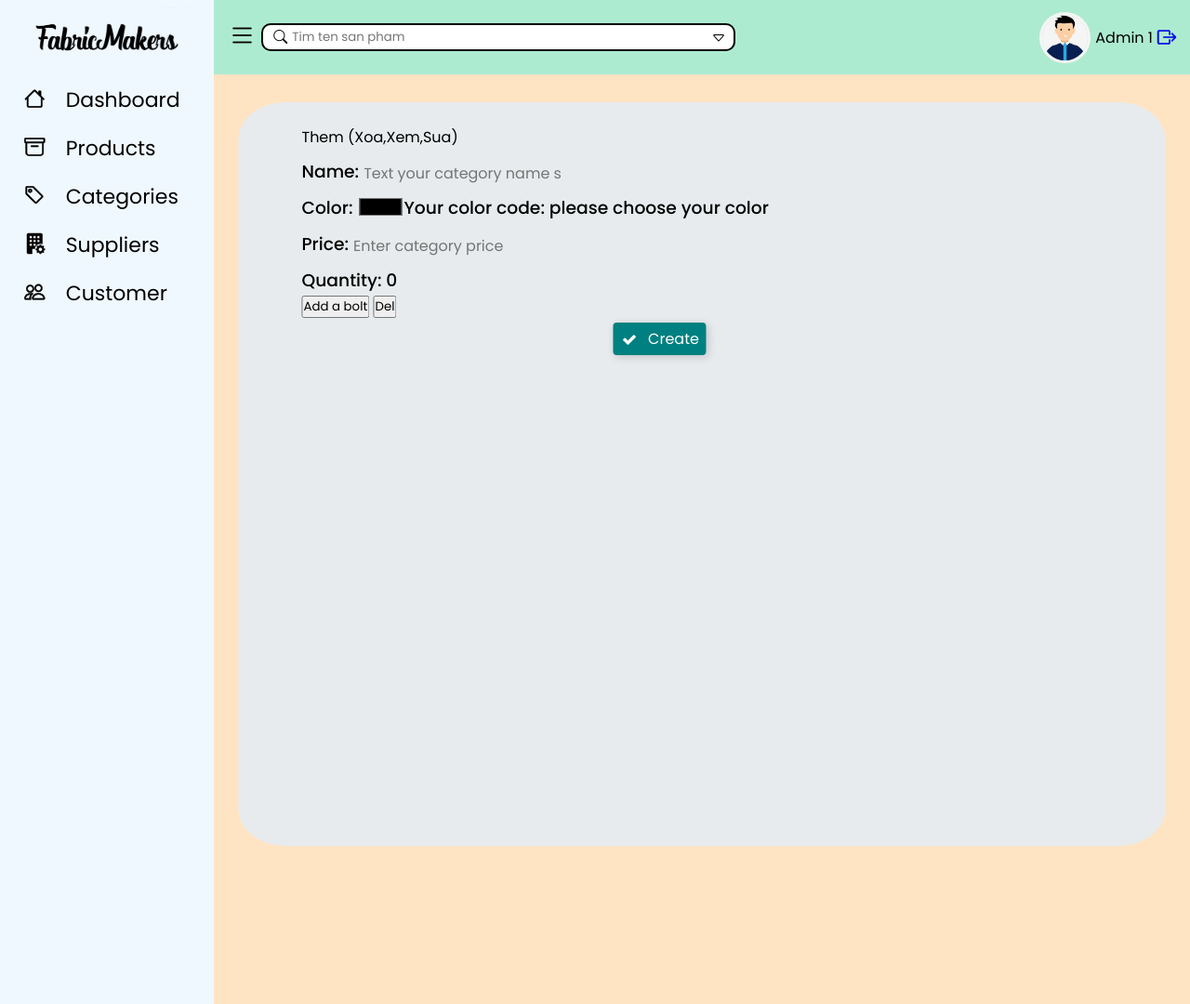
After one commit to nguynqh/FabricAgency, a PHP site: page /pages/properties_form.php in a window 1280 px wide. The commit adds this page. Shown: the whole page at 93% size. Run offline with PHP 8.4, Linux system fonts and the light colour scheme.

Commit message:
Add files via upload

```diff
--- /dev/null
+++ b/css/properties_form.css
@@ -0,0 +1,98 @@
+.categories_properties{
+    position: absolute;
+    background-color: #E7EBED;
+    width: 95%;
+    height: 80%;
+    left: 50%;
+    margin-top: 30px;
+    translate: -50%;
+    border-radius: 5%;
+    padding: 20px;
+}
+
+/* -----item-------- */
+.categories_properties .item{
+    display: flex;
+    padding: 5px;
+    padding-right: 20%;
+    padding-left: 5%;
+}
+
+.item h3{
+    font-weight: 500;
+}
+
+.item input{
+    border: 0;
+    margin-left: 5px;
+    background-color: inherit;
+    max-width: 400px;
+    /* width: 100%; */
+    font-size: 16px;
+}
+
+.item input:focus{
+    outline: 0;
+}
+
+.item input::placeholder{
+    position: absolute;
+    bottom: 0;
+}
+
+.item input:disabled{
+    background-color: #E7EBED;
+    font-size: 18px;
+}
+
+.item h5{
+    font-weight: 400;
+}
+
+/* ----create bolt form */
+ .form-add-bolt{
+    padding-left: 15px;
+}
+.bolt-icon{
+    height: 20px;
+}
+.add_bolt > *{
+    padding-left: 2px;
+}
+/* -----submit button------- */
+.Btn {
+    width: 100px;
+    height: 35px;
+    display: flex;
+    align-items: center;
+    justify-content: flex-start;
+    border: none;
+    border-radius: 4px;
+    overflow: hidden;
+    box-shadow: 2px 2px 10px rgba(0, 0, 0, 0.164);
+    cursor: pointer;
+    background-color: teal;
+  }
+
+  .text {
+    width: 65%;
+    height: 100%;
+    display: flex;
+    align-items: center;
+    justify-content: center;
+    color: white;
+    padding-right: 5px;
+  }
+
+  .btn-icon {
+    width: 35%;
+    height: 100%;
+    display: flex;
+    align-items: center;
+    justify-content: center;
+    color: white;
+  }
+
+  .Btn:hover  {
+    background-color: rgb(1, 61, 61);
+  }
--- /dev/null
+++ b/pages/properties_form.php
@@ -0,0 +1,74 @@
+<!DOCTYPE html>
+<html lang="en">
+<head>
+    <meta charset="UTF-8">
+    <meta name="viewport" content="width=device-width, initial-scale=1.0">
+    <link rel="stylesheet" href="../css/navbar_sidebar.css">
+    <link rel="stylesheet" href="https://cdn.jsdelivr.net/npm/bootstrap-icons@1.11.1/font/bootstrap-icons.css">
+    <link rel="stylesheet" href="https://cdnjs.cloudflare.com/ajax/libs/font-awesome/4.7.0/css/font-awesome.min.css">
+    <link rel="stylesheet" href="../css/properties_form.css">
+    <title>Properties</title>
+</head>
+<body>
+    <div class="container-scroller">
+        <?php include '../base/navbar.php'; ?>
+        <div class="page-body-wraper">
+            <?php include '../base/sidebar.php'; ?>
+            <div class="main-content-wrap">
+                <div class="categories_properties">
+                    <div class="main-label item">Them (Xoa,Xem,Sua)</div>
+                    <!-- ID hide when in mode Add-->
+                    <div class="product-id item" style="display: none;">
+                        <h3>Id:</h3>
+                        <input type="text" class="input-id" placeholder="C45902" >
+                    </div>
+                    <!-- NAME -->
+                    <div class="product-name item">
+                        <h3>Name:</h3>
+                        <input type="text" class="input-name" placeholder="Text your category name s">
+                    </div>
+                    <!-- COLOR -->
+                    <div class="product-color item">
+                        <h3>Color:</h3>
+                        <input type="color" class="input-color" id="colorPicker">
+                        <h3 id="colorCode">Your color code: please choose your color</h3>
+                    </div>
+                    <!-- CURRENT PRICE -->
+                    <div class="product-current-price item">
+                        <h3 style="font-weight: 500;">Price:</h3>
+                        <input type="text" name="" id="" class="" placeholder="Enter category price">
+                    </div>
+                    <!-- QUANTITY -->
+                    <div class="product-quantity item" style="display: block;">
+                        <!-- the number of bolt of this category in warehouse -->
+                        <h3 id="quantity">Quantity: 0</h3>
+                        <div class="add-bolt-container" id="formAddBolt">
+                            <!-- <div class="add_bolt">
+                                <span class="id-bolt" id="idBolt">1.</span>
+                                <img src="../image/bolt-removebg-preview.png" alt="" class="botl-icon">
+                                <input type="text" placeholder="length" id="lengthOfBolt" style="width: 52px;">
+                                <span>m</span>
+                            </div>  -->
+                        </div>
+                        <div class="action-button-bolt-form">
+                            <button id="addBolt">Add a bolt</button>
+                            <button id="delBolt">Del</button>
+                        </div>
+                    </div>
+                    <!-- SUBMIT BUTTON -->
+                    <div class="submit-button" style="padding-left: 40%;">
+                        <div class="Btn">
+                            <span class="btn-icon">
+                                <i class="fa fa-check"></i>
+                            </span>
+                            <span class="text">Create</span>
+                        </div>
+                    </div>
+                </div>
+            </div>
+        </div>
+    </div>
+    <script src="../js/properties_form.js"></script>
+
+</body>
+</html>
```
Also changed, not shown: css/button.css (added, +42 -0 lines), pages/btndemo.php (added, +11 -0 lines), pages/test.html (added, +12 -0 lines), css/navbar_sidebar.css (line endings or trailing spaces), image/bolt-removebg-preview.ico (added), image/bolt-removebg-preview.png (added).
